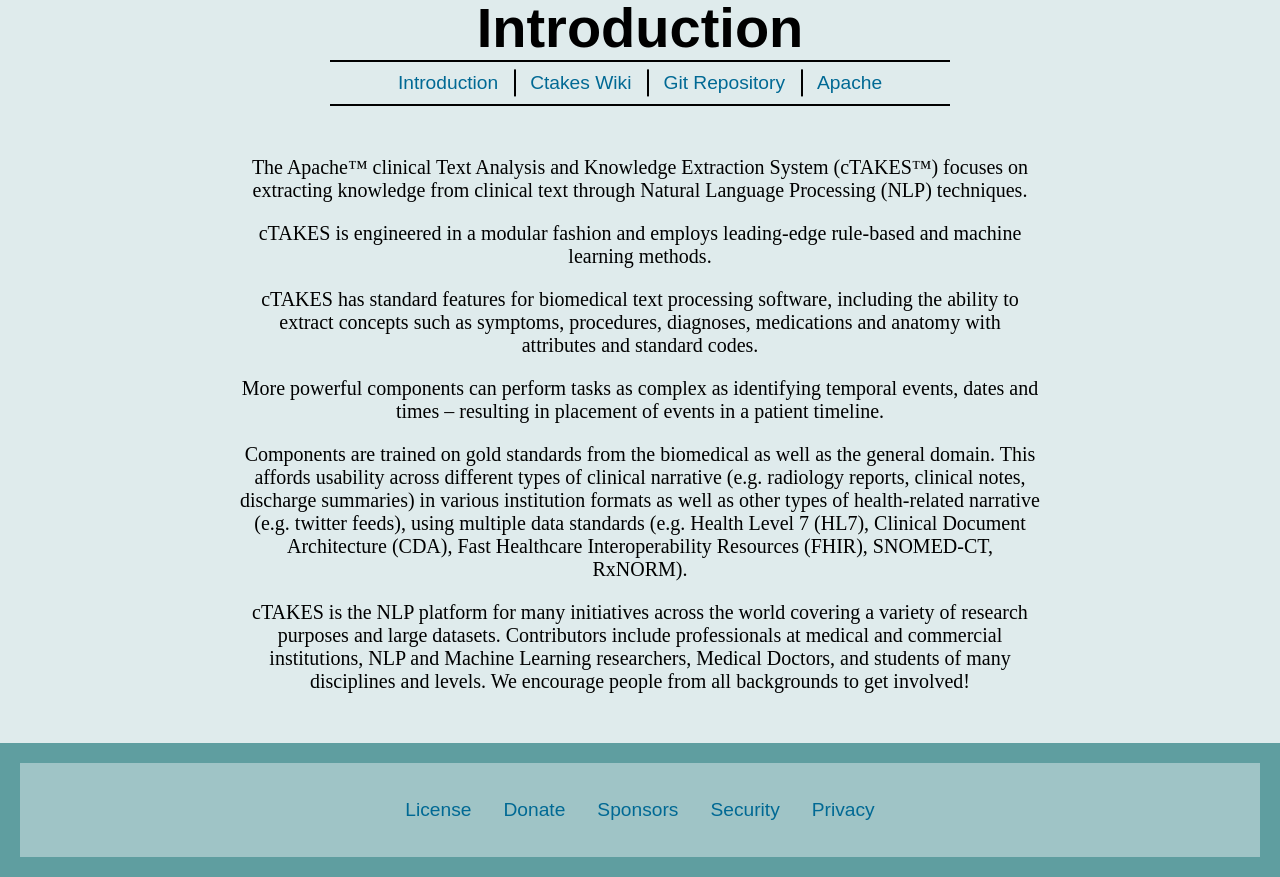
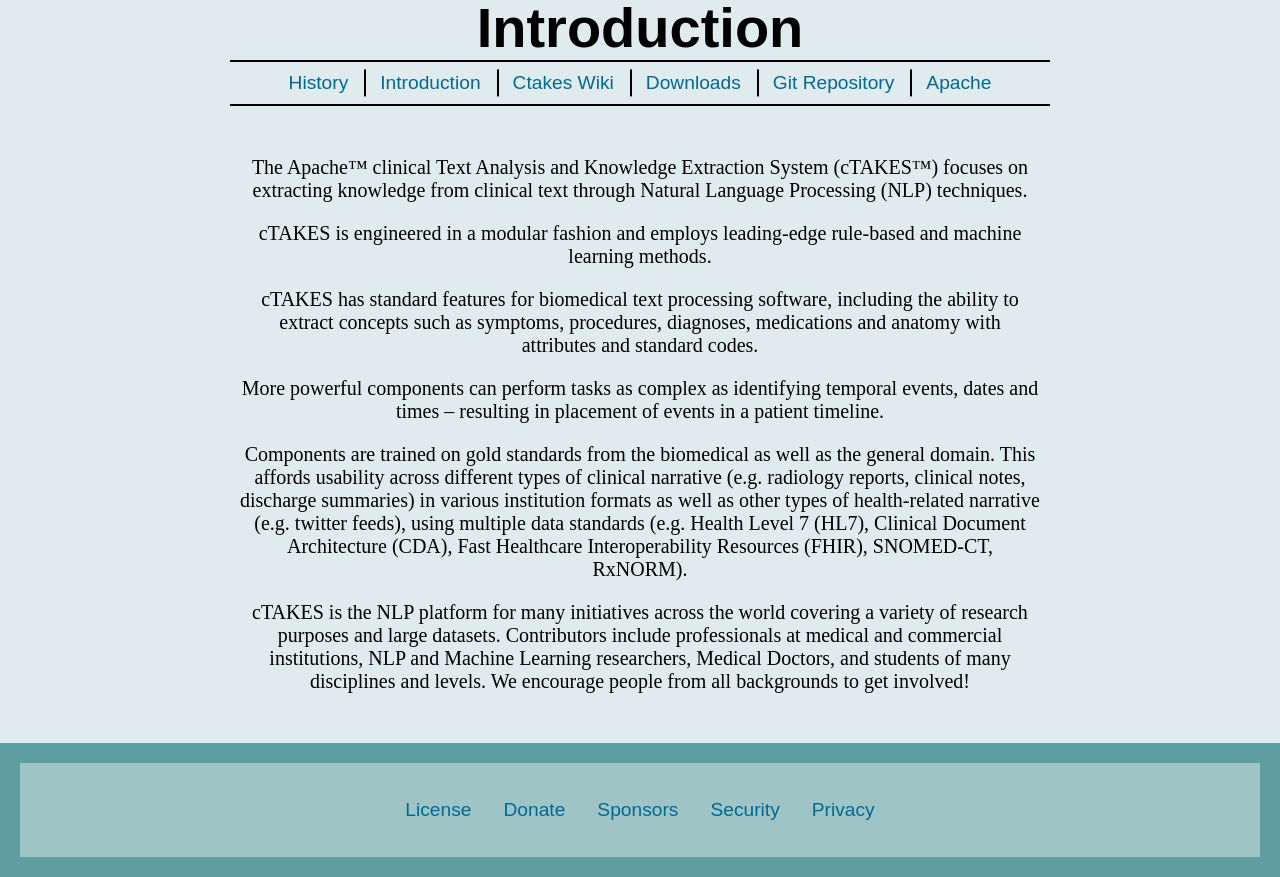
Before and after one commit to apache/ctakes-website, a Jekyll site: the page built from intro.html, in a window 1280 px wide. Shown: the part 184-1061 px from the top of the page. Built offline with Jekyll 4.4.1, drawn with Linux system fonts in a browser that asks for light colours.

Commit message:
fixing links

```diff
--- a/_layouts/default.html
+++ b/_layouts/default.html
@@ -20,8 +20,10 @@
     <h1 class="site-title">{% if page.title %}{{ page.title }}{% else %}{{ site.title }}{% endif %}</h1>
     <nav>
         <ul class="navigation">
-            <li><a href="/intro.html">Introduction</a></li>
+            <li><a href="https://apache.github.io/ctakes-website/" target="_blank">History</a></li>
+            <li><a href="https://apache.github.io/ctakes-website/intro">Introduction</a></li>
             <li><a href="https://github.com/apache/ctakes/wiki" target="_blank">Ctakes Wiki</a></li>
+            <li><a href="https://github.com/apache/ctakes/wiki" target="_blank">Downloads</a></li>
             <li><a href="https://github.com/apache/ctakes" target="_blank">Git Repository</a></li>
             <li><a href="https://apache.org/" target="_blank">Apache</a></li>
         </ul>
--- a/assets/css/style.css
+++ b/assets/css/style.css
@@ -39,7 +39,7 @@
   border-top: 2px solid black; /* Border on top */
   border-bottom: 2px solid black; /* Border on bottom */
   margin: 0 auto; /* Center the navigation menu */
-  max-width: 620px; /* Adjust the maximum width as needed */
+  max-width: 820px; /* Adjust the maximum width as needed */
 }
 
 .footer {
--- a/index.markdown
+++ b/index.markdown
@@ -4,3 +4,8 @@
 
 layout: home
 ---
+<div class="centered-paragraph">
+<p>The development of cTAKES started in 2006 by a team of physicians, computer scientists and software engineers at the Mayo Clinic. The development team was led by Dr. Guergana Savova & Dr. Christopher Chute. cTAKES is released open source under an Apache v2.0 license. This system was deployed at Mayo and is currently an integral part of their clinical data management infrastructure and has processed in excess of 80 million clinical notes.</p>
+<p>Following Dr. Savova's move to Children's Hospital Boston in early 2010, the core development team expanded to include Mayo Clinic and Children's Hospital Boston. Additional collaborations with external groups at University of Colorado, Brandeis University, University of Pittsburgh, University of California at San Diego continue to extend the capabilities of cTAKES into areas such Temporal Reasoning, Clinical Question and Answering, and coreference resolution for the clinical domain. In 2010, cTAKES was adopted by the I2B2 program and is a central component of the SHARP Area 4.</p>
+<p>On June 11, 2012, cTAKES entered the Apache Incubator. On March 20, 2013, cTAKES graduated into an Apache TLP.</p>
+</div>
--- a/intro.html
+++ b/intro.html
@@ -1,7 +1,7 @@
 ---
 layout: default
 title: Introduction
-permalink: /intro.html
+permalink: https://apache.github.io/ctakes-website/
 ---
 
 <div class="centered-paragraph">
```
